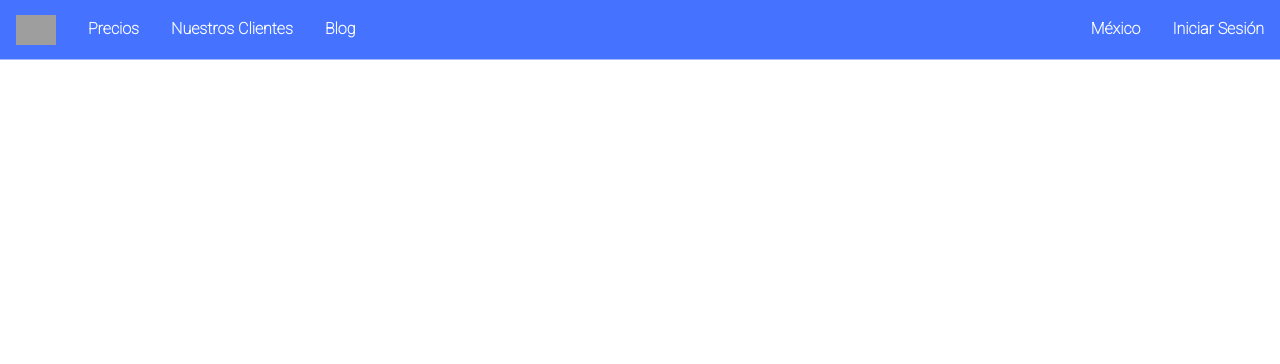
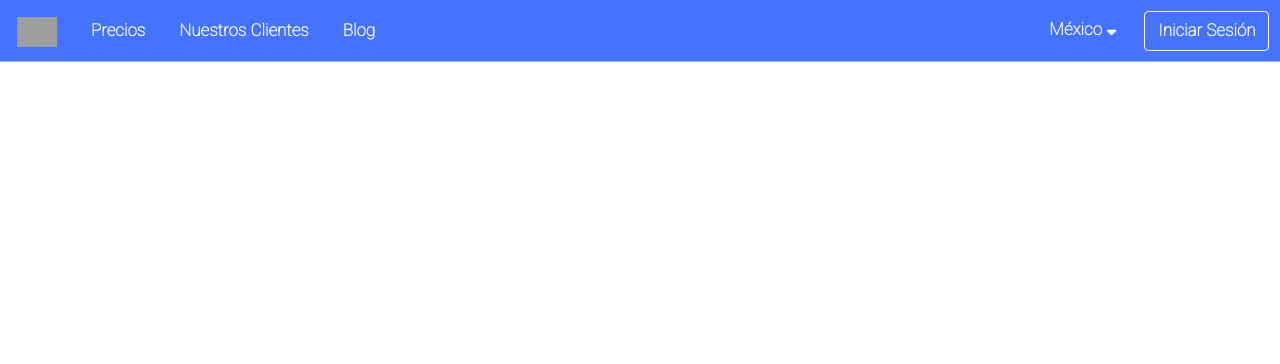
Before and after one commit to Jmav28/EasyBroker, a plain HTML site: page index.html in a window 1280 px wide. Drawn offline with Linux system fonts and the light colour scheme; grey boxes are pictures that could not be loaded.

Commit message:
navbar terminada responsive

```diff
--- a/index.html
+++ b/index.html
@@ -29,7 +29,7 @@
                             <a href="#"><i class="fas fa-sign-in-alt fa-fw"></i> Iniciar Sesión</a>
                         </div>
                         <div class="country">
-                            <a href="#">México</a>
+                            <a href="#">México <i class="fas fa-sort-down"></i></a>
                             <div class="country-list-cont">
                                 <a href="#">Chile</a>
                                 <a href="#">Costa Rica</a>
--- a/public/general-styles.css
+++ b/public/general-styles.css
@@ -17,7 +17,7 @@
     --green-color:#45e5b0;
 }
 
-body {
+html, body {
     font-size: 17px;
     font-family: 'Roboto', sans-serif;
     font-weight: 400;
--- a/public/index.css
+++ b/public/index.css
@@ -77,7 +77,7 @@
     font-size: 1rem;
     font-weight: 900;
     color: var(--black-txt);
-    padding: 1rem;
+    margin: 1rem;
 }
 
 .navbar-link-cont i {
@@ -114,6 +114,11 @@
 
     .navbar-cont i {
         display: none;
+    }
+
+    .country a i {
+        display: inline-block;
+        margin: auto;
     }
 
     #navbar-links {
@@ -155,13 +160,19 @@
         flex-direction: row-reverse;
         margin-left: auto;
     }
+
+    .sign-up-sec .sign-up a {
+        border: 1px solid #fff;
+        border-radius: .25rem;
+        margin: .63rem;
+        padding: .37rem .75rem;
+    }
+
     .main-sec-cont {
         display: flex;
     }
 
     .main-sec .navbar-link-cont a {
-        padding-left: 1rem;
-        padding-right: 1rem;
         width: auto;
     }
 
```
